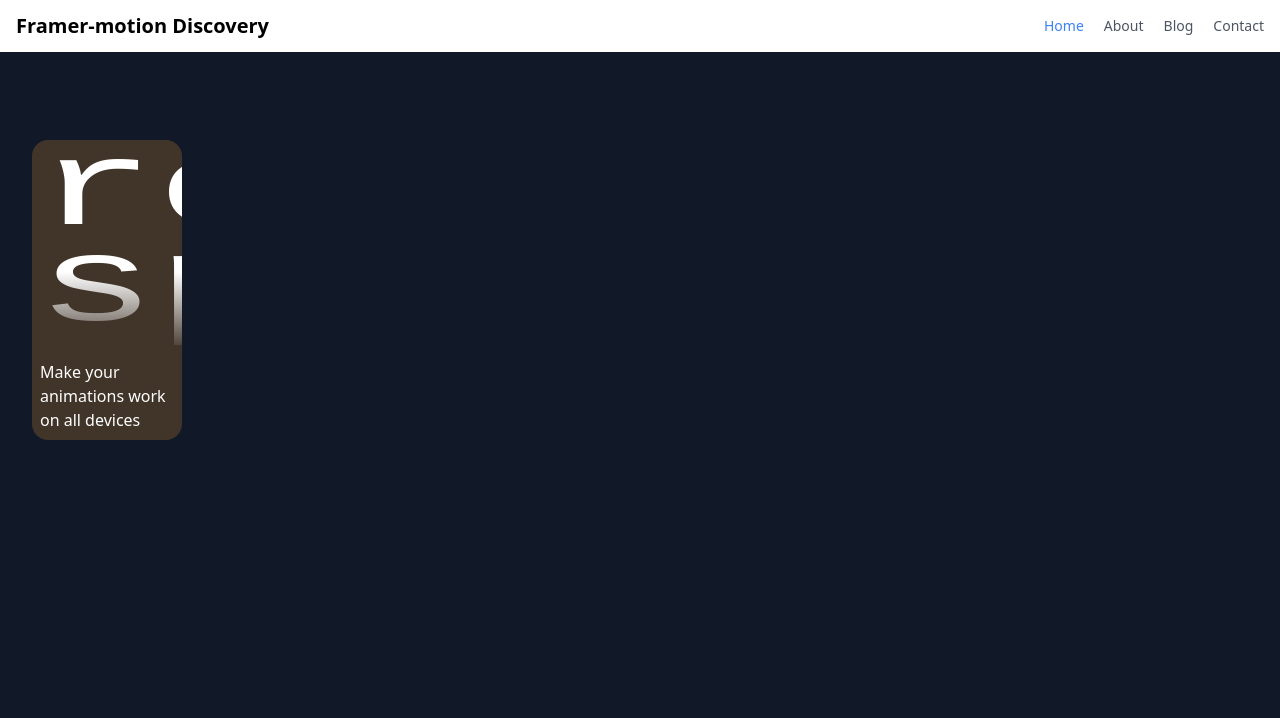
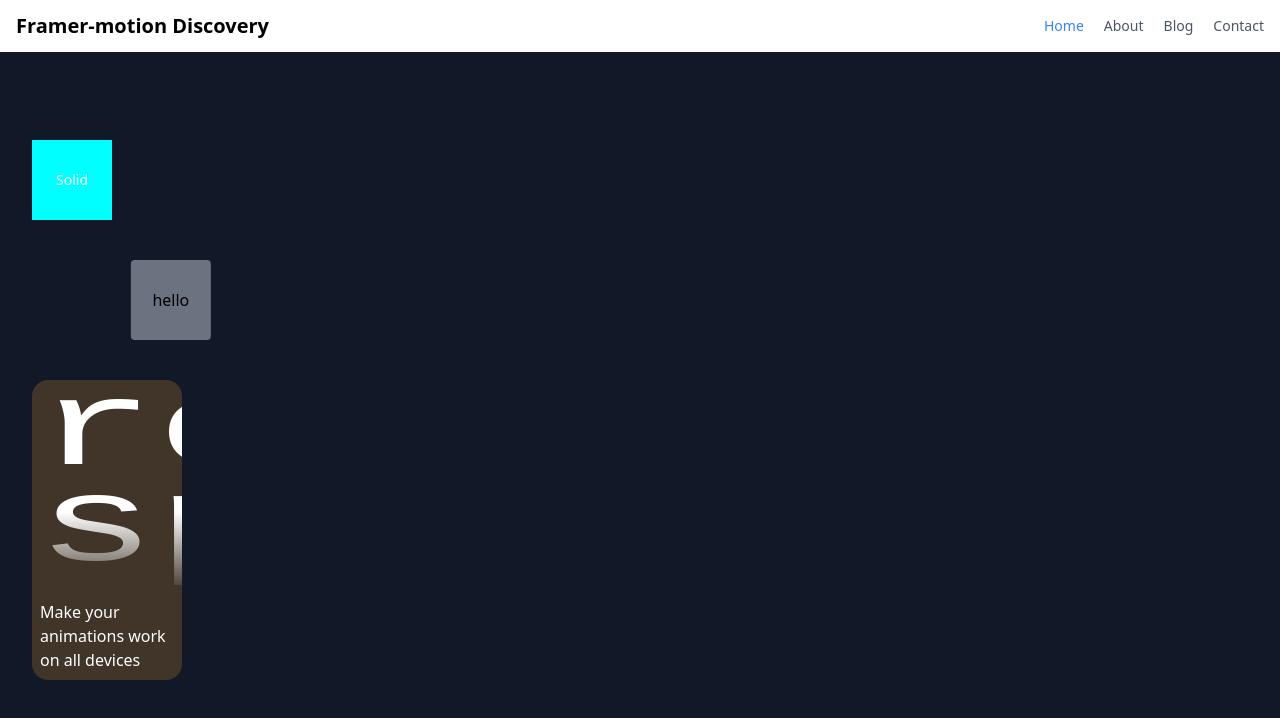
Before and after one commit to NdekoCode/framer-motion-discovery, a Next.js app: page /contact in a window 1280 px wide. Shown: the top 718 px of the page. Built offline with nearby package versions, Linux system fonts and the light colour scheme.

Commit message:
add quick size

```diff
--- a/app/blog/page.tsx
+++ b/app/blog/page.tsx
@@ -14,8 +14,8 @@ const Blog = () => {
         <div className="flex flex-col gap-y-10">
             <h1 className="mb-3 text-3xl text-gray-900 font-bold">Our blog</h1>
             <motion.div style={{scale}} transition={{
-                duration:0.5,
-                ease:"easeIn"
+                duration: 0.5,
+                ease: "easeIn"
             }} className="h-10 w-10 rounded bg-gray-500 flex items-center justify-center">
                 hello
             </motion.div>
--- a/app/contact/page.tsx
+++ b/app/contact/page.tsx
@@ -1,11 +1,39 @@
+'use client';
 import React from 'react';
+import {motion, useMotionValue, useTransform} from 'framer-motion';
 import SimpleCard from "@/components/SimpleCard";
 
 const Contact = () => {
+    const x = useMotionValue(0);
+    const backgroundColor = useTransform(x, [-100,0, 100], ["#000", "#0ff","#dee"])
+    const borderRadius  =useTransform(x, [-100, 0, 100], ["50%", "0%", "50%"])
+    const scale = useTransform(x,[-100,0,100],[1,1,2.5])
     return (
         <div className="flex flex-col gap-y-10">
             <h1 className="mb-3 text-3xl text-gray-900 font-bold">Contact Us</h1>
+            <motion.div
+                drag={"x"}
+                style={{x, backgroundColor, borderRadius, scale}}
+                dragConstraints={{left: 0, right: 0}}
+                className="p-3 size-20 flex justify-center items-center gap-x-2 text-sm font-medium rounded-lg border border-transparent bg-blue-600 text-white hover:bg-blue-700 focus:outline-none focus:bg-blue-700 disabled:opacity-50 disabled:pointer-events-none"
+            >
+                Solid
+            </motion.div>
 
+            <motion.div initial={{
+                "--x":"0px"
+            }} animate={{
+                "--x":"100px"
+            }}
+                        transition={{
+                            repeat:Infinity,
+                            repeatType:'reverse',
+                            repeatDelay:0.35,
+
+                        }}
+                        className=" size-20 flex items-center justify-center rounded translate-x-[var(--x)] bg-gray-500 flex items-center justify-center">
+                hello
+            </motion.div>
             <SimpleCard/>
         </div>
     );
```
